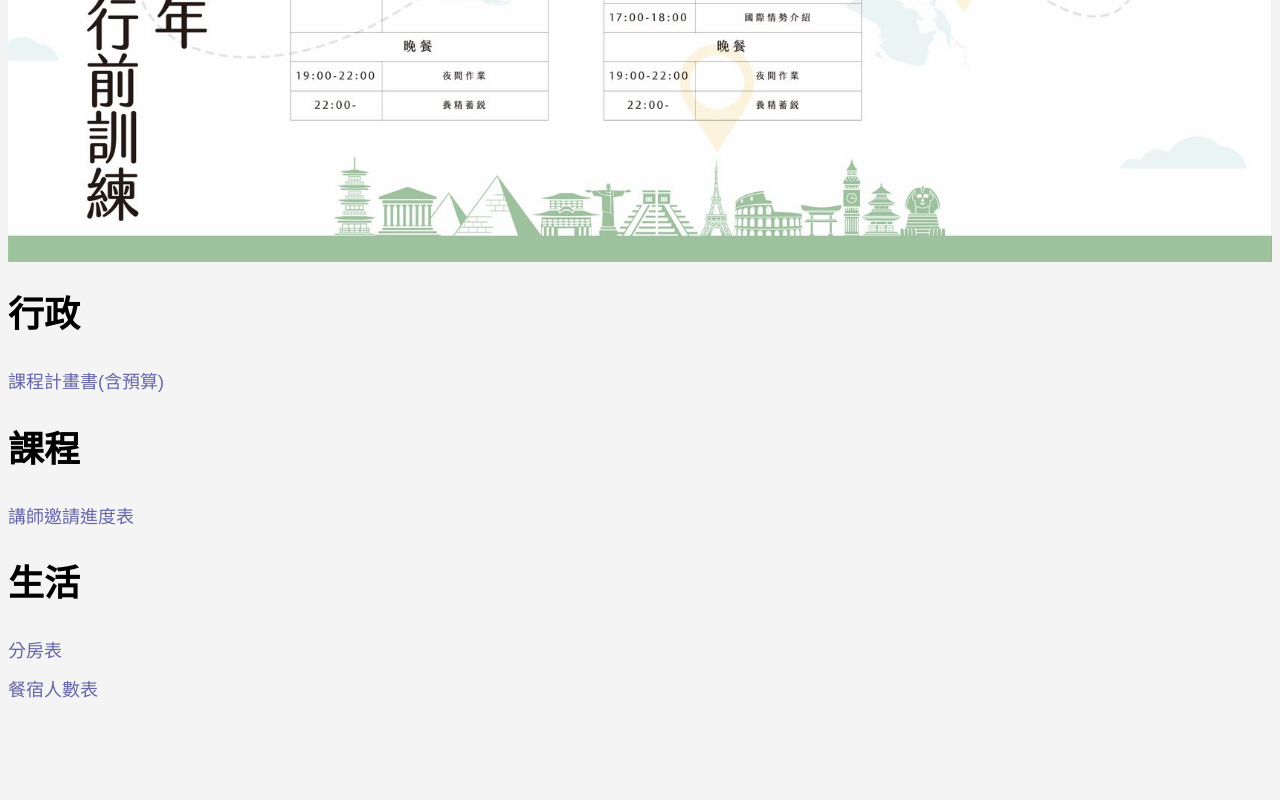
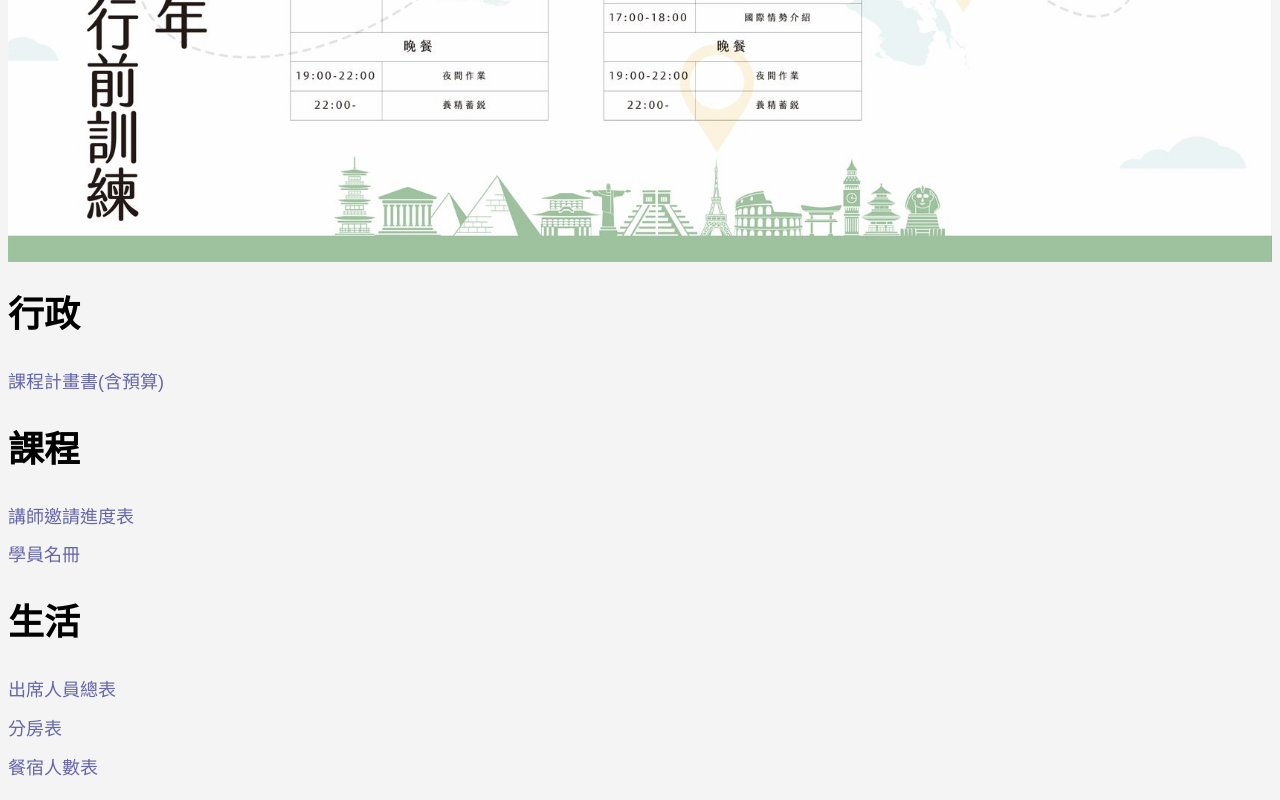
Before and after one commit to zhengliyi28/zhengliyi28.github.io, a plain HTML site: page ifye_event/index.html in a window 1280 px wide. Shown: the part 482-1282 px from the top of the page. Before the commit the page ends 1205 px from the top, so only its background shows below. Drawn offline with Linux system fonts and the light colour scheme.

Commit message:
[IFYE] Add attendee list

```diff
--- a/ifye_event/index.html
+++ b/ifye_event/index.html
@@ -40,14 +40,20 @@
         <li>
             <a href="https://docs.google.com/spreadsheets/d/1gcuvK0fhqSFCMSg93PQAtKSnaVv5kPJD/edit#gid=1045705524" target="_blank">講師邀請進度表</a>
         </li>
+        <li>
+            <a href="https://docs.google.com/spreadsheets/d/1RBClvtDaQ-x4cs_3Q7QIlOEykZJJWVtgzUHoHQqGHiM/edit#gid=704960711" target="_blank">學員名冊</a>
+        </li>
     </ul>
     <h1>生活</h1>
     <ul>
         <li>
+            <a href="https://docs.google.com/spreadsheets/d/1RRGGMMGb7nkUkl1qGU2nvRw0sd72XsKr/edit#gid=847664008" target="_blank">出席人員總表</a>
+        </li>
+        <li>
             <a href="https://docs.google.com/spreadsheets/d/1xI3HugtvmNlwsnxdZHfmfnbu95ZDy27C/edit#gid=1192963439" target="_blank">分房表</a>
         </li>
         <li>
-            <a href="https://docs.google.com/spreadsheets/d/1xI3HugtvmNlwsnxdZHfmfnbu95ZDy27C/edit#gid=1123276750" target="_blank">餐宿人數表</a>
+            <a href="https://docs.google.com/spreadsheets/d/1RRGGMMGb7nkUkl1qGU2nvRw0sd72XsKr/edit#gid=1644769585" target="_blank">餐宿人數表</a>
         </li>
     </ul>
 </body>
```
